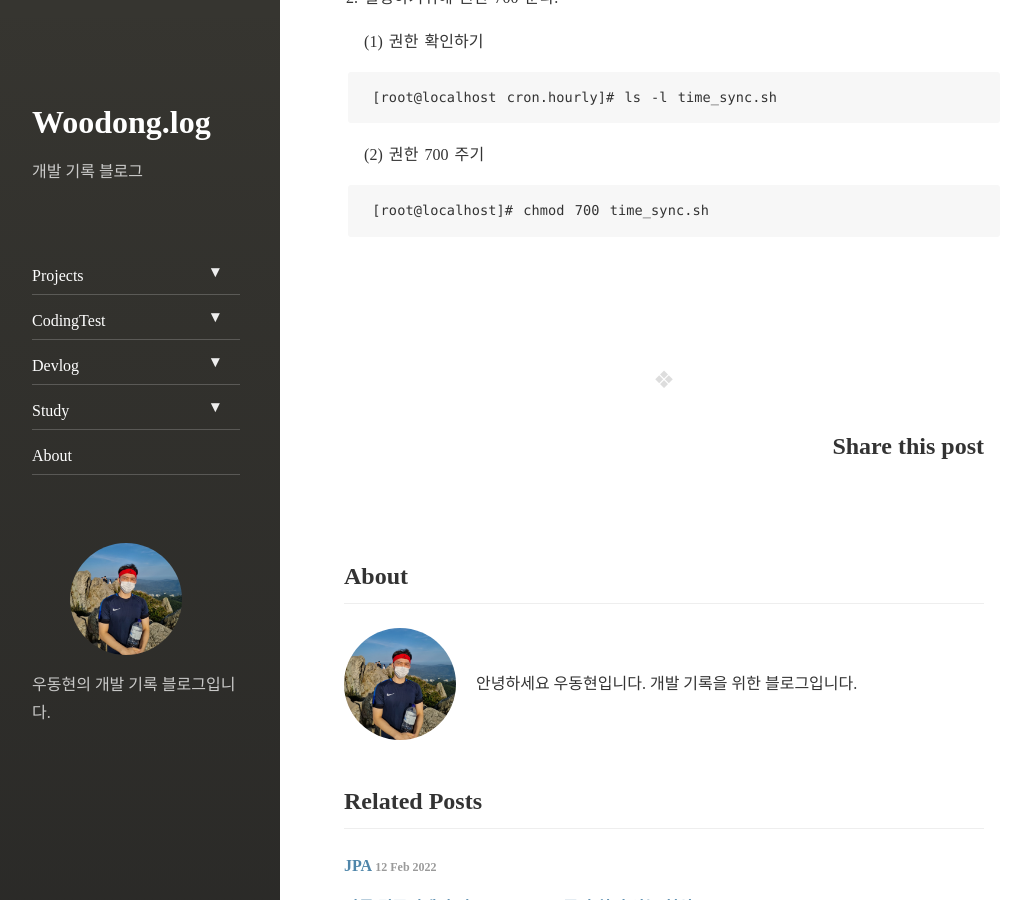
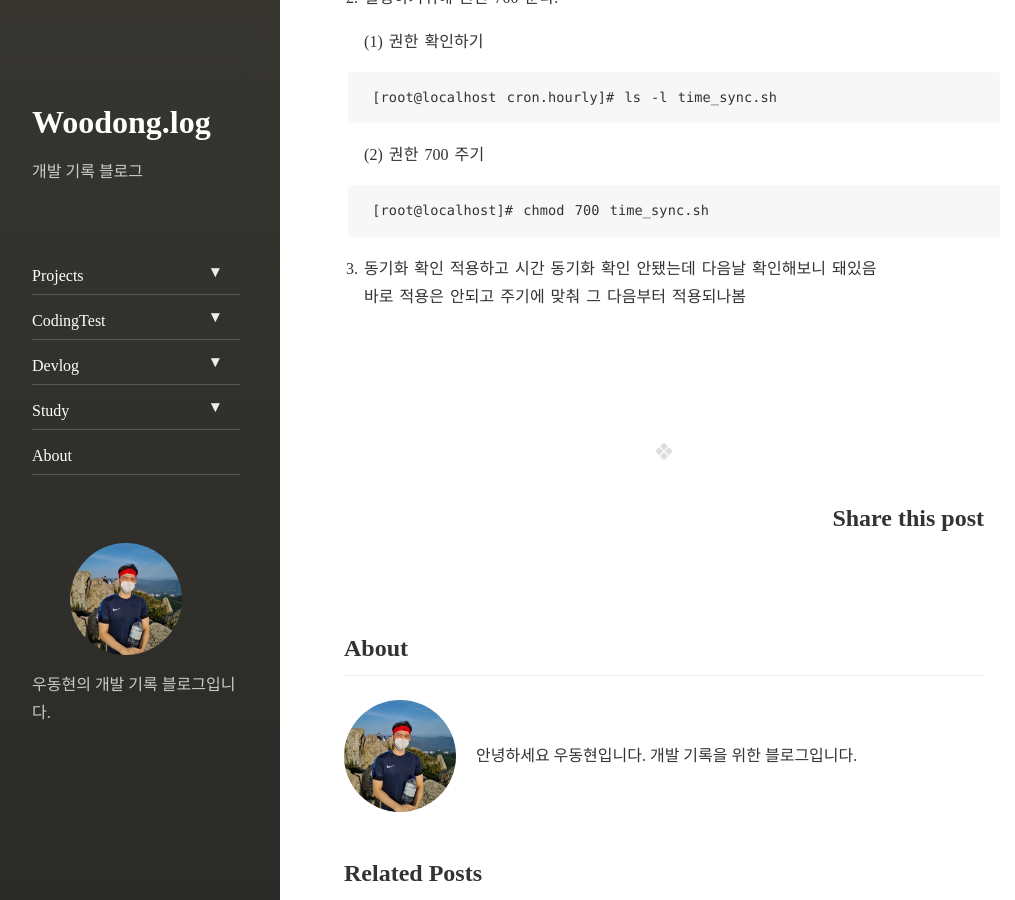
Before and after one commit to dhsj8405/dhsj8405.github.io, a Jekyll site: the page built from _posts/2021-02-15-linux-01.markdown, in a window 1280 px wide and 900 px high, scrolled down 1039 px. Shown: the whole window, without its empty margins (8-1023 px from the left). Built offline with Jekyll 4.4.1, drawn with Linux system fonts in a browser that asks for light colours; nearby versions of some CDN libraries; comment, search, counter and statistics services are not loaded.

Commit message:
서버시간동기화 3.동기화 확인 추가

````diff
--- a/_posts/2021-02-15-linux-01.markdown
+++ b/_posts/2021-02-15-linux-01.markdown
@@ -49,3 +49,9 @@ comments: true
 	```linux
 	[root@localhost]# chmod 700 time_sync.sh
 	```
+
+
+
+3. 동기화 확인
+	적용하고 시간 동기화 확인 안됐는데 다음날 확인해보니 돼있음
+	바로 적용은 안되고 주기에 맞춰 그 다음부터 적용되나봄
````
